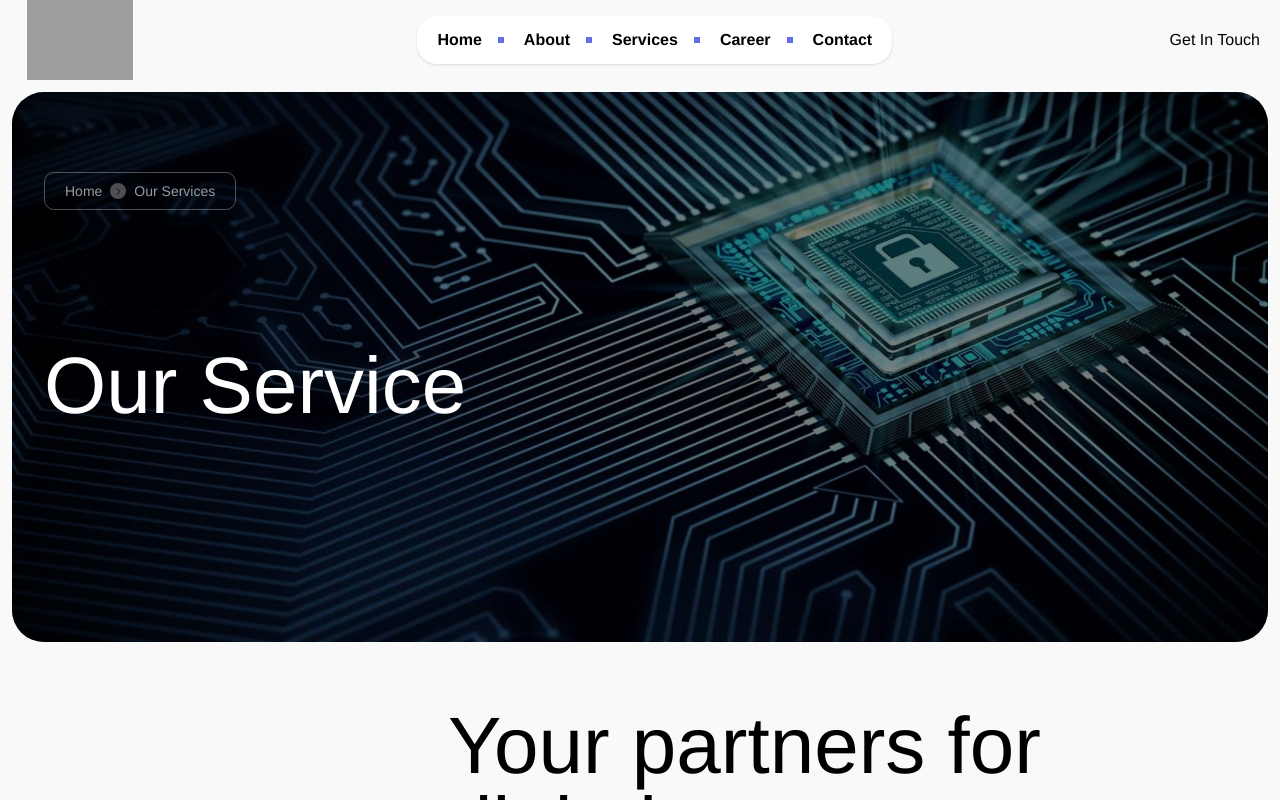
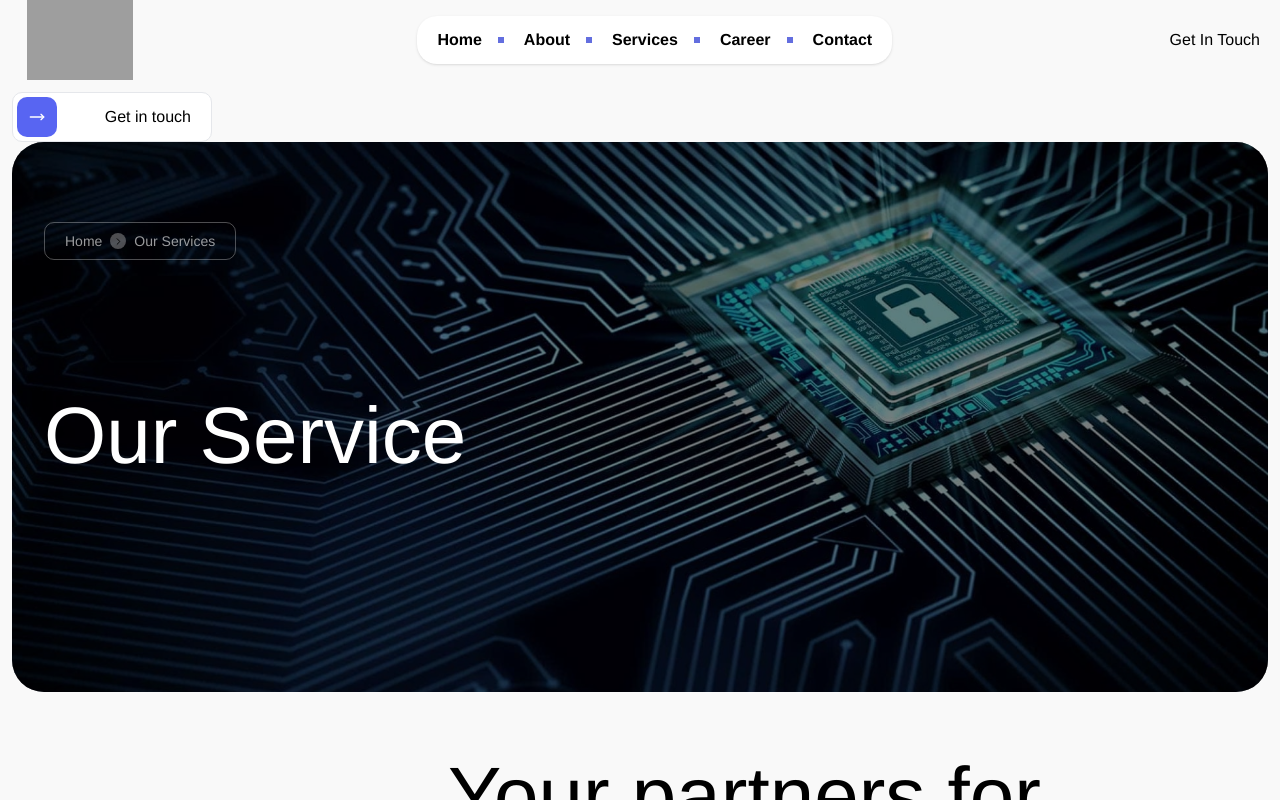
Before and after one commit to naimur-reza/diteck-frontend, a Next.js app: page / in a window 1280 px wide. Shown: the top 800 px of the page. Built offline with nearby package versions, Linux system fonts and the light colour scheme; grey boxes are pictures that could not be loaded; a web font is replaced by a local one.

Commit message:
linkbutton with icon

```diff
--- a/src/app/(withMainLayout)/page.tsx
+++ b/src/app/(withMainLayout)/page.tsx
@@ -1,9 +1,14 @@
 import assets from "@/assets";
-import { ParallaxBanner, SectionTitle } from "../components/common";
+import {
+  LinkButtonWithIcon,
+  ParallaxBanner,
+  SectionTitle,
+} from "../components/common";
 
 const Home = () => {
   return (
     <div className="p-3">
+      <LinkButtonWithIcon />
       <ParallaxBanner
         img={assets.banner.serviceBanner.src}
         title="Our Service"
--- /dev/null
+++ b/src/app/components/common/LinkButtonWithIcon/LinkButtonWithIcon.tsx
@@ -0,0 +1,20 @@
+import { MoveRight } from "lucide-react";
+
+export const LinkButtonWithIcon = () => {
+  return (
+    <div className="relative flex items-center w-[200px] rounded-[10px] bg-white border border-gray-200 pl-1 py-1 overflow-hidden cursor-pointer group">
+      {/* Icon + Background Container */}
+      <span className="flex items-center w-10 h-10 rounded-[10px] bg-[#5865F2] transition-all duration-500 ease-in-out group-hover:w-full group-hover:justify-between px-3">
+        <MoveRight className="text-white transition-transform duration-500 group-hover:translate-x-0" />
+        <span className="absolute opacity-0  transition-all duration-500 ease-in-out group-hover:opacity-100 text-white group-hover:relative">
+          Get in touch
+        </span>
+      </span>
+
+      {/* Default "Get in touch" - Only Visible Before Hover */}
+      <p className="absolute right-5 transition-all duration-200 ease-in-out group-hover:opacity-0 group-hover:translate-y-2">
+        Get in touch
+      </p>
+    </div>
+  );
+};
--- a/src/app/components/common/index.ts
+++ b/src/app/components/common/index.ts
@@ -1,2 +1,3 @@
 export * from "./ParallaxBanner/ParallaxBanner";
 export * from "./SectionTitle/SectionTitle";
+export * from "./LinkButtonWithIcon/LinkButtonWithIcon";
--- a/src/app/components/shared/Header/Header.tsx
+++ b/src/app/components/shared/Header/Header.tsx
@@ -50,7 +50,7 @@ const Header = () => {
           {/* Mobile menu sidebar */}
           <div
             className={`min-h-screen bg-white w-[300px] absolute top-0 transition-all duration-300 ease-in-out ${
-              isOpenMenu ? "left-0" : "left-[-300px]"
+              isOpenMenu ? "left-0 z-50" : "left-[-300px]"
             }`}
           >
             <div className="absolute right-4 top-4">
```
